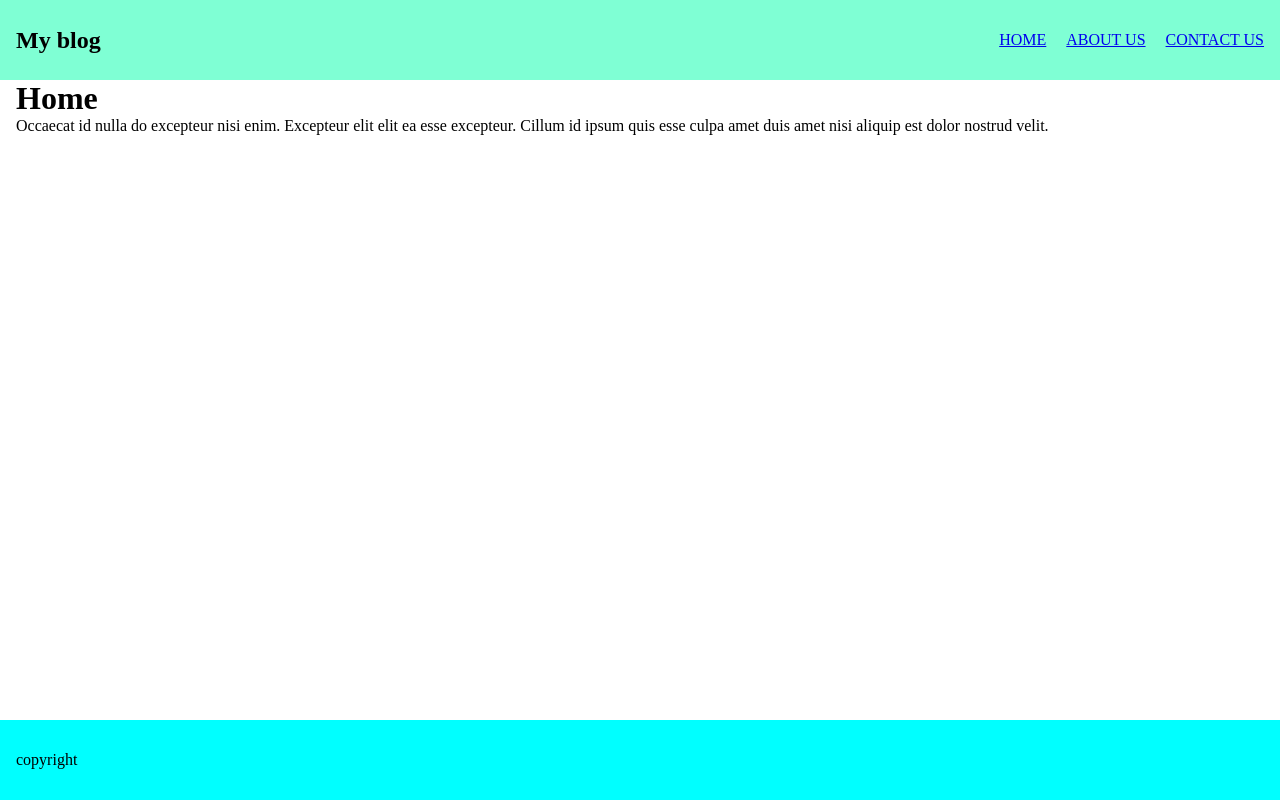
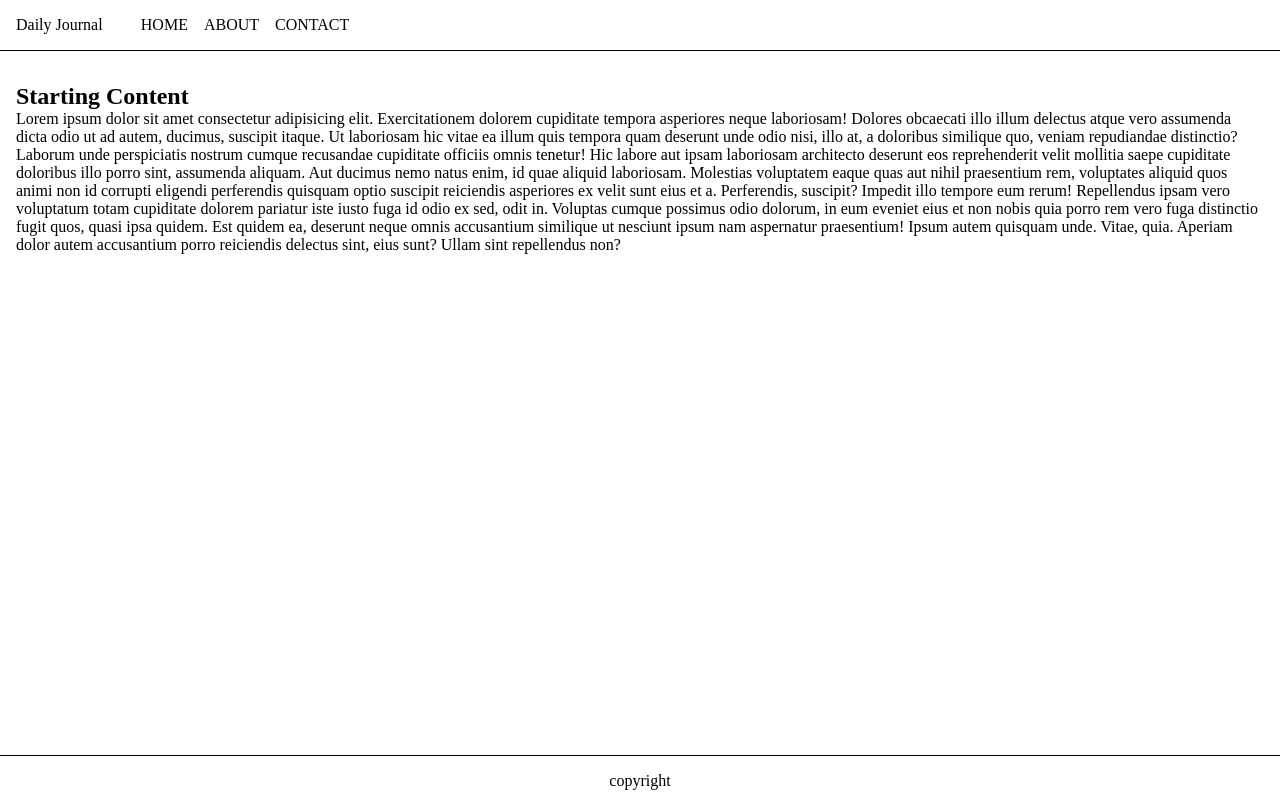
Before and after one commit to reyesprince31/Capstone-Project-BlogSite, a Node server app: page / in a window 1280 px wide. Run offline with Node 20, Linux system fonts and the light colour scheme.

Commit message:
No Design just Pure functionality

```diff
--- a/app.js
+++ b/app.js
@@ -4,7 +4,13 @@ const app = express();
 const port = process.env.PORT || 3000;
 
 const homeStartingContent =
-  "Occaecat id nulla do excepteur nisi enim. Excepteur elit elit ea esse excepteur. Cillum id ipsum quis esse culpa amet duis amet nisi aliquip est dolor nostrud velit.";
+  "Lorem ipsum dolor sit amet consectetur adipisicing elit. Exercitationem dolorem cupiditate tempora asperiores neque laboriosam! Dolores obcaecati illo illum delectus atque vero assumenda dicta odio ut ad autem, ducimus, suscipit itaque. Ut laboriosam hic vitae ea illum quis tempora quam deserunt unde odio nisi, illo at, a doloribus similique quo, veniam repudiandae distinctio? Laborum unde perspiciatis nostrum cumque recusandae cupiditate officiis omnis tenetur! Hic labore aut ipsam laboriosam architecto deserunt eos reprehenderit velit mollitia saepe cupiditate doloribus illo porro sint, assumenda aliquam. Aut ducimus nemo natus enim, id quae aliquid laboriosam. Molestias voluptatem eaque quas aut nihil praesentium rem, voluptates aliquid quos animi non id corrupti eligendi perferendis quisquam optio suscipit reiciendis asperiores ex velit sunt eius et a. Perferendis, suscipit? Impedit illo tempore eum rerum! Repellendus ipsam vero voluptatum totam cupiditate dolorem pariatur iste iusto fuga id odio ex sed, odit in. Voluptas cumque possimus odio dolorum, in eum eveniet eius et non nobis quia porro rem vero fuga distinctio fugit quos, quasi ipsa quidem. Est quidem ea, deserunt neque omnis accusantium similique ut nesciunt ipsum nam aspernatur praesentium! Ipsum autem quisquam unde. Vitae, quia. Aperiam dolor autem accusantium porro reiciendis delectus sint, eius sunt? Ullam sint repellendus non?";
+
+const aboutContent =
+  "Lorem ipsum dolor sit amet consectetur adipisicing elit. Exercitationem dolorem cupiditate tempora asperiores neque laboriosam! Dolores obcaecati illo illum delectus atque vero assumenda dicta odio ut ad autem, ducimus, suscipit itaque. Ut laboriosam hic vitae ea illum quis tempora quam deserunt unde odio nisi, illo at, a doloribus similique quo, veniam repudiandae distinctio? Laborum unde perspiciatis nostrum cumque recusandae cupiditate officiis omnis tenetur! Hic labore aut ipsam laboriosam architecto deserunt eos reprehenderit velit mollitia saepe cupiditate doloribus illo porro sint, assumenda aliquam. Aut ducimus nemo natus enim, id quae aliquid laboriosam. Molestias voluptatem eaque quas aut nihil praesentium rem, voluptates aliquid quos animi non id corrupti eligendi perferendis quisquam optio suscipit reiciendis asperiores ex velit sunt eius et a. Perferendis, suscipit? Impedit illo tempore eum rerum! Repellendus ipsam vero voluptatum totam cupiditate dolorem pariatur iste iusto fuga id odio ex sed, odit in. Voluptas cumque possimus odio dolorum, in eum eveniet eius et non nobis quia porro rem vero fuga distinctio fugit quos, quasi ipsa quidem. Est quidem ea, deserunt neque omnis accusantium similique ut nesciunt ipsum nam aspernatur praesentium! Ipsum autem quisquam unde. Vitae, quia. Aperiam dolor autem accusantium porro reiciendis delectus sint, eius sunt? Ullam sint repellendus non?";
+
+const contactContent =
+  "Lorem ipsum dolor sit amet consectetur adipisicing elit. Exercitationem dolorem cupiditate tempora asperiores neque laboriosam! Dolores obcaecati illo illum delectus atque vero assumenda dicta odio ut ad autem, ducimus, suscipit itaque. Ut laboriosam hic vitae ea illum quis tempora quam deserunt unde odio nisi, illo at, a doloribus similique quo, veniam repudiandae distinctio? Laborum unde perspiciatis nostrum cumque recusandae cupiditate officiis omnis tenetur! Hic labore aut ipsam laboriosam architecto deserunt eos reprehenderit velit mollitia saepe cupiditate doloribus illo porro sint, assumenda aliquam. Aut ducimus nemo natus enim, id quae aliquid laboriosam. Molestias voluptatem eaque quas aut nihil praesentium rem, voluptates aliquid quos animi non id corrupti eligendi perferendis quisquam optio suscipit reiciendis asperiores ex velit sunt eius et a. Perferendis, suscipit? Impedit illo tempore eum rerum! Repellendus ipsam vero voluptatum totam cupiditate dolorem pariatur iste iusto fuga id odio ex sed, odit in. Voluptas cumque possimus odio dolorum, in eum eveniet eius et non nobis quia porro rem vero fuga distinctio fugit quos, quasi ipsa quidem. Est quidem ea, deserunt neque omnis accusantium similique ut nesciunt ipsum nam aspernatur praesentium! Ipsum autem quisquam unde. Vitae, quia. Aperiam dolor autem accusantium porro reiciendis delectus sint, eius sunt? Ullam sint repellendus non?";
 
 app.use(express.urlencoded({ extended: true }));
 app.use(express.static("public"));
@@ -15,4 +21,16 @@ app.get("/", (req, res) => {
   res.render("home", { startingContent: homeStartingContent });
 });
 
+app.get("/about", (req, res) => {
+  res.render("about", { aboutContent: aboutContent });
+});
+
+app.get("/contact", (req, res) => {
+  res.render("contact", { contactContent: contactContent });
+});
+
+app.get("/compose", (req, res) => {
+  res.render("compose");
+});
+
 app.listen(port, () => console.log(`Server running on port ${port} 🔥`));
--- a/public/css/style.css
+++ b/public/css/style.css
@@ -10,49 +10,78 @@
   box-sizing: border-box;
 }
 
-html, body {
-  height: 100vh;
+
+footer {
+  display: flex;
+  justify-content: center;
+  margin-top: 2rem;
+  border-top: 1px solid black;
+  height: 50px;
+  flex-shrink: 0;
 }
 
-body {
-  display: flex;
-  flex-direction: column;
-  justify-content: space-between;
-}
-
-main {
-  flex-grow: 1;
-}
-
-footer {
-  flex-shrink: 0;
-  background-color: aqua;
+a {
+  color: black;
+  text-decoration: none;
 }
 
 .container {
+  display: flex;
+  align-items: center;
+
   margin-left: auto;
   margin-right: auto;
   max-width: var(--max-width);
   padding-left: var(--gutter);
   padding-right: var(--gutter);
+
+}
+
+.main-header {
+
+  position: sticky;
+  top: 0;
+  background-color: #fff; /* Adjust as needed */
+  z-index: 100; /* Adjust as needed */
+  margin-bottom: 2rem;
+}
+
+.top-navigation-wrap {
+
+  border-bottom: 1px solid black;
+  position: relative;
+}
+
+.top-navigation-main {
+  height: 50px;
+  align-items: center;
+  display: flex;
+  flex: 1 1;
+  justify-content: space-between;
   width: 100%;
 }
 
-.flex {
+.top-brand {
+  width: 10%;
+}
+
+.main-menu {
+  display: flex;
+  justify-content: space-around;
+  align-items: center;
+  margin: 0 auto 0 0;
+  list-style: none;
+  width: 100%;
+  grid-gap: 1rem;
+}
+
+.extra-menu {
   display: flex;
   justify-content: space-between;
-  align-items: center;
+  align-items: end;
+  grid-gap: 1rem;
 }
 
-.nav-header-bg {
-  background-color: aquamarine;
+.max-height {
+  height: 80vh;
 }
-
-.nav-height, .footer-height {
-  height: 5rem;
-}
-
-
-.nav-link > a {
-  margin-left: 1rem;
-}
--- a/views/footer.ejs
+++ /dev/null
@@ -1,7 +0,0 @@
-        <footer>
-            <div class="container flex footer-height">
-                copyright
-            </div>
-        </footer>
-    </body>
-</html>
--- a/views/header.ejs
+++ /dev/null
@@ -1,21 +0,0 @@
-<!DOCTYPE html>
-<html lang="en">
-  <head>
-    <meta charset="UTF-8" />
-    <meta name="viewport" content="width=device-width, initial-scale=1.0" />
-    <title>My Blog</title>
-    <link rel="stylesheet" href="css/style.css" />
-  </head>
-  <body>
-    <header class="nav-header-bg">
-      <div class="container">
-        <nav class="flex nav-height">
-          <h2>My blog</h2>
-          <div class="nav-link">
-            <a href="#">HOME</a>
-            <a href="#">ABOUT US</a>
-            <a href="#">CONTACT US</a>
-          </div>
-        </nav>
-      </div>
-    </header>
--- a/views/home.ejs
+++ b/views/home.ejs
@@ -1,10 +1,20 @@
-<%- include('header.ejs') %>
-<main>
+<%- include('partials/header.ejs') %>
+<body>
+    <div class="max-height">
     <div class="container">
-        <h1>Home</h1>
-        <p><%= startingContent %></p>
+        <div class="main-wrapper">
+            <main>
+                <article>
+                    <header>
+                        <h1>Starting Content</h1>
+                    </header>
+                    <section>
+                        <p><%= startingContent %></p>
+                    </section>
+                </article>
+            </main>
+        </div>
     </div>
-</main>
-
-
-<%- include('footer.ejs') %>
+</div>
+</body>
+<%- include('partials/footer.ejs') %>
--- /dev/null
+++ b/views/partials/footer.ejs
@@ -0,0 +1,6 @@
+<footer>
+    <div class="container">
+        copyright
+    </div>
+</footer>
+</html>
--- /dev/null
+++ b/views/partials/header.ejs
@@ -0,0 +1,29 @@
+<!DOCTYPE html>
+<html lang="en">
+  <head>
+    <meta charset="UTF-8" />
+    <meta name="viewport" content="width=device-width, initial-scale=1.0" />
+    <title>My Blog</title>
+    <link rel="stylesheet" href="css/style.css" />
+  </head>
+
+  <div class="main-header">
+    <header class="top-navigation-wrap">
+      <div class="container ">
+        <div class="top-brand">
+          <a href="/">
+            Daily Journal
+          </a>
+        </div>
+        <div class="top-navigation-main">
+          <nav>
+            <ul class="main-menu">
+              <li><a href="/">HOME</a></li>
+              <li><a href="/about">ABOUT</a></li>
+              <li><a href="/contact">CONTACT</a></li>
+            </ul>
+          </nav>
+        </div>
+      </div>
+    </header>
+  </div>
```
Also changed, not shown: views/about.ejs (+20 -0 lines), views/compose.ejs (+23 -0 lines), views/contact.ejs (+20 -0 lines).
